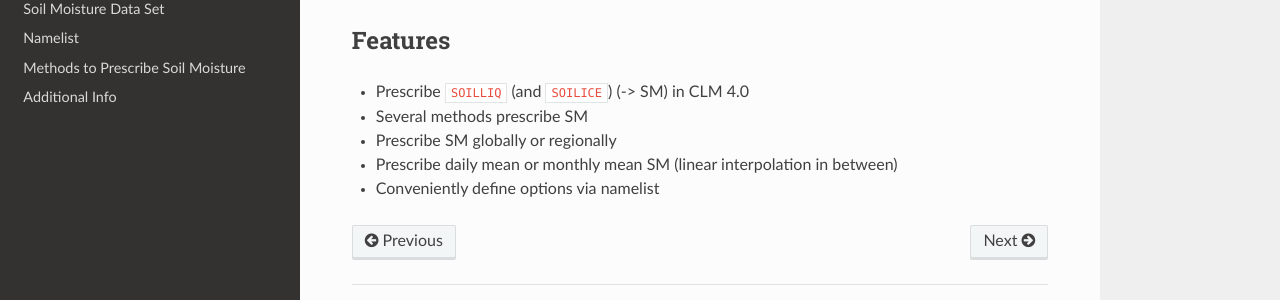
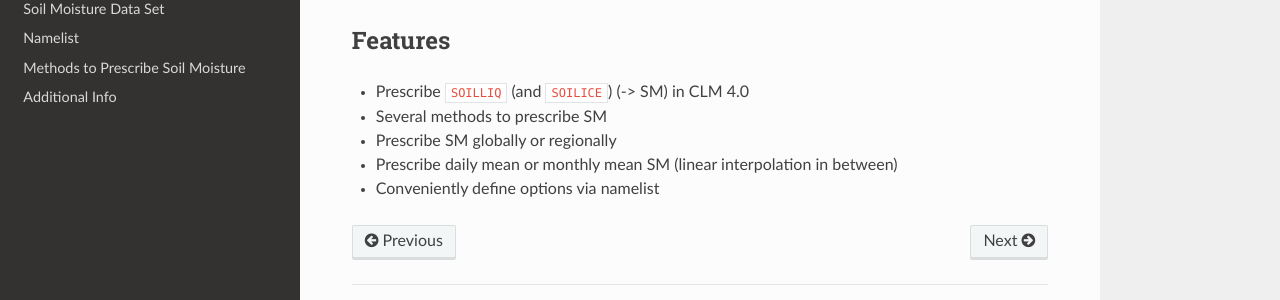
Before and after one commit to IACETH/prescribeSM_cesm_1.2.x, a Sphinx documentation site: the page built from doc/source/introduction.rst, in a window 1280 px wide. Shown: the part 257-557 px from the top of the page. Built offline with Sphinx 7.4.7 and the Read the Docs theme 2.0.0, drawn with Linux system fonts in a browser that asks for light colours.

Commit message:
docs: typo

```diff
--- a/doc/source/introduction.rst
+++ b/doc/source/introduction.rst
@@ -9,7 +9,7 @@ Features
 --------
 
 - Prescribe ``SOILLIQ`` (and ``SOILICE``) (-> SM) in CLM 4.0
-- Several methods prescribe SM
+- Several methods to prescribe SM
 - Prescribe SM globally or regionally
 - Prescribe daily mean or monthly mean SM (linear interpolation in between)
 - Conveniently define options via namelist
```
